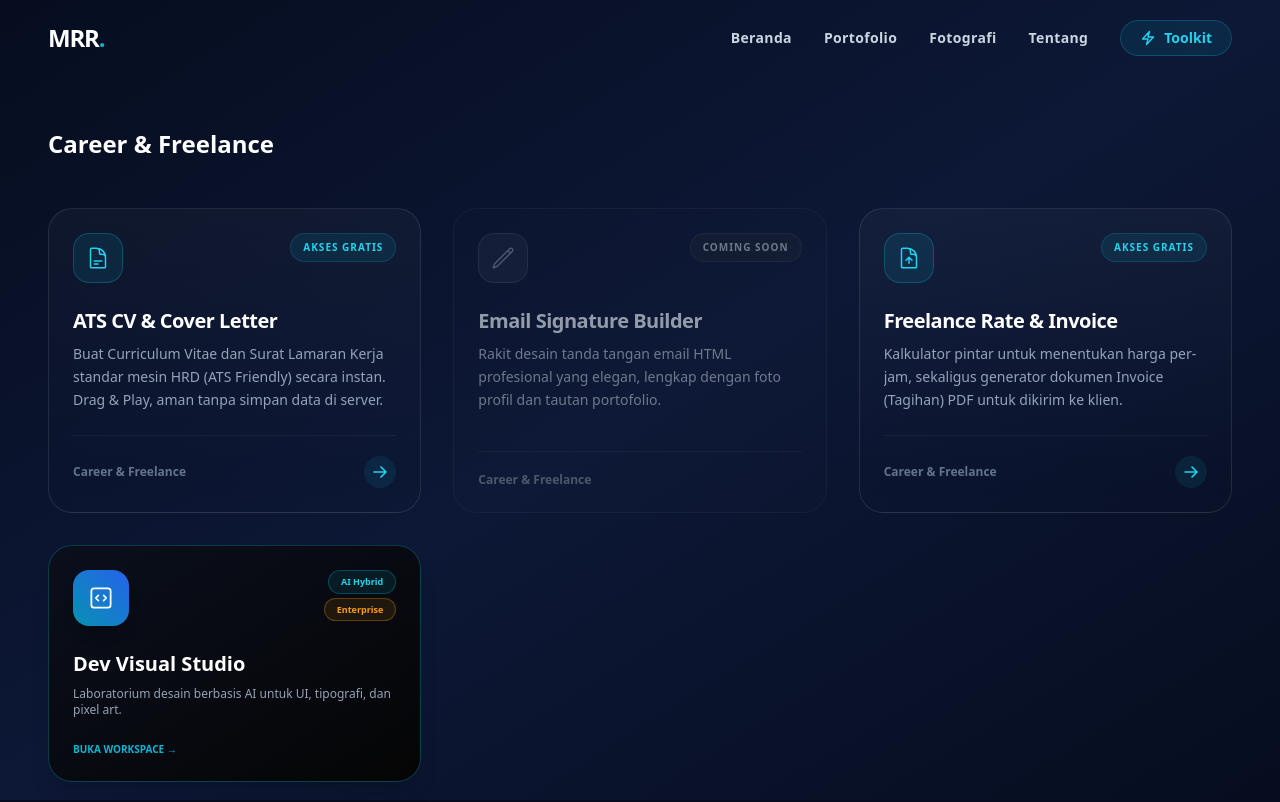
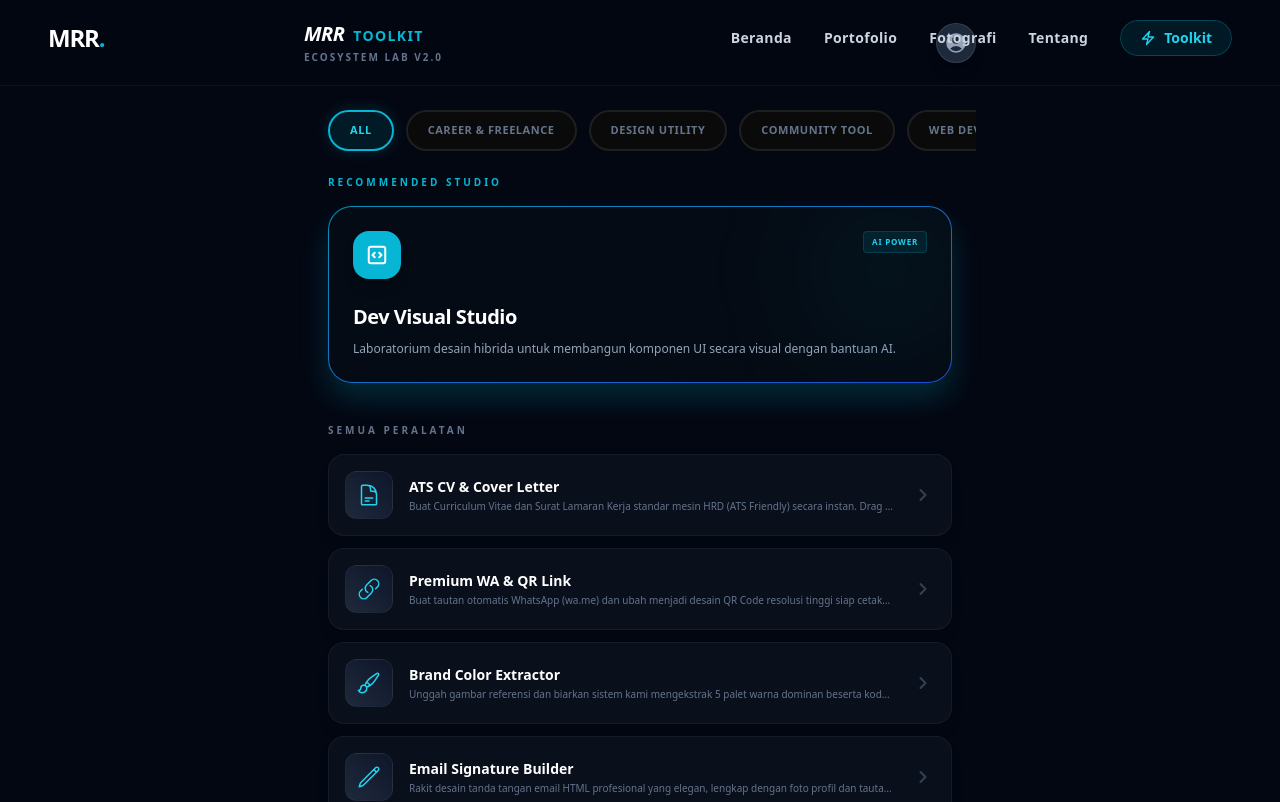
Before and after one commit to Rafli161102/CV-MRR, a Next.js app: page /toolkit in a window 1280 px wide. Shown: the top 802 px of the page. Built offline with nearby package versions, Linux system fonts and the light colour scheme.

Commit message:
Update page.jsx

```diff
--- a/src/app/toolkit/page.jsx
+++ b/src/app/toolkit/page.jsx
@@ -1,96 +1,140 @@
+"use client";
+
+import React, { useState } from 'react';
+import Link from 'next/link';
 import { toolkits } from '../../data/toolkitDB';
-import ToolCard from '../../components/ToolCard';
-import Link from 'next/link';
-
-export const metadata = {
-  title: 'Toolkit Ekosistem | MRR Digital Tools',
-  description: 'Kumpulan Micro-SaaS gratis dan utilitas desain profesional untuk mempercepat workflow kreatif Anda.',
-};
 
 // =========================================================================
-// IKON SVG PREMIUM UNTUK PRIVASI & TIPS
+// UI COMPONENTS UNTUK TAMPILAN ALA NATIVE APP
 // =========================================================================
-const ShieldCheckIcon = () => (
-  <svg xmlns="http://www.w3.org/2000/svg" fill="none" viewBox="0 0 24 24" strokeWidth={1.5} stroke="currentColor" className="w-6 h-6 text-emerald-400">
-    <path strokeLinecap="round" strokeLinejoin="round" d="M9 12.75L11.25 15 15 9.75M21 12c0 1.268-.63 2.39-1.593 3.068a3.745 3.745 0 01-1.043 3.296 3.745 3.745 0 01-3.296 1.043A3.745 3.745 0 0112 21c-1.268 0-2.39-.63-3.068-1.593a3.746 3.746 0 01-3.296-1.043 3.745 3.745 0 01-1.043-3.296A3.745 3.745 0 013 12c0-1.268.63-2.39 1.593-3.068a3.745 3.745 0 011.043-3.296 3.746 3.746 0 013.296-1.043A3.746 3.746 0 0112 3c1.268 0 2.39.63 3.068 1.593a3.746 3.746 0 013.296 1.043 3.746 3.746 0 011.043 3.296A3.745 3.745 0 0121 12z" />
-  </svg>
+
+const CategoryTab = ({ title, isActive, onClick }) => (
+  <button
+    onClick={onClick}
+    className={`shrink-0 px-5 py-2.5 rounded-full text-[11px] font-black uppercase tracking-wider transition-all duration-300 border-2 ${
+      isActive
+      ? 'bg-cyan-500/10 text-cyan-400 border-cyan-500 shadow-[0_0_15px_rgba(6,182,212,0.2)]'
+      : 'bg-[#0a0a0a] text-slate-500 border-[#1f1f1f] active:scale-95'
+    }`}
+  >
+    {title}
+  </button>
 );
 
-const EyeSlashIcon = () => (
-  <svg xmlns="http://www.w3.org/2000/svg" fill="none" viewBox="0 0 24 24" strokeWidth={1.5} stroke="currentColor" className="w-5 h-5 text-cyan-400">
-    <path strokeLinecap="round" strokeLinejoin="round" d="M3.98 8.223A10.477 10.477 0 001.934 12C3.226 16.338 7.244 19.5 12 19.5c.993 0 1.953-.138 2.863-.395M6.228 6.228A10.45 10.45 0 0112 4.5c4.756 0 8.773 3.162 10.065 7.498a10.523 10.523 0 01-4.293 5.774M6.228 6.228L3 3m3.228 3.228l3.65 3.65m7.822 7.822L21 21m-3.228-3.228l-3.65-3.65m0 0a3 3 0 10-4.243-4.243m4.242 4.242L9.88 9.88" />
+const MiniToolCard = ({ tool }) => (
+  <Link href={tool.link} className="group relative flex items-center gap-4 p-4 bg-[#0a0f1c] border border-white/5 rounded-2xl active:scale-[0.97] transition-all shadow-lg">
+    {/* Icon Wrapper */}
+    <div className="w-12 h-12 shrink-0 bg-gradient-to-tr from-slate-800 to-slate-900 rounded-xl flex items-center justify-center text-cyan-400 group-hover:text-white transition-colors border border-white/5 shadow-inner">
+      {tool.icon}
+    </div>
+
+    {/* Info */}
+    <div className="flex-1 min-w-0">
+      <div className="flex items-center gap-2 mb-0.5">
+        <h3 className="text-sm font-bold text-white truncate">{tool.title}</h3>
+        {tool.isPremium && (
+          <span className="text-[7px] font-black bg-amber-500 text-black px-1.5 py-0.5 rounded-sm uppercase">PRO</span>
+        )}
+      </div>
+      <p className="text-[10px] text-slate-500 line-clamp-1 font-medium">{tool.description}</p>
+    </div>
+
+    {/* Arrow */}
+    <div className="text-slate-700 group-hover:text-cyan-500 transition-colors px-1">
+      <svg xmlns="http://www.w3.org/2000/svg" fill="none" viewBox="0 0 24 24" strokeWidth={3} stroke="currentColor" className="w-4 h-4">
+        <path strokeLinecap="round" strokeLinejoin="round" d="M8.25 4.5l7.5 7.5-7.5 7.5" />
       </svg>
-);
-
-const LockIcon = () => (
-  <svg xmlns="http://www.w3.org/2000/svg" fill="none" viewBox="0 0 24 24" strokeWidth={1.5} stroke="currentColor" className="w-5 h-5 text-cyan-400">
-    <path strokeLinecap="round" strokeLinejoin="round" d="M16.5 10.5V6.75a4.5 4.5 0 10-9 0v3.75m-.75 11.25h10.5a2.25 2.25 0 002.25-2.25v-6.75a2.25 2.25 0 00-2.25-2.25H6.75a2.25 2.25 0 00-2.25 2.25v6.75a2.25 2.25 0 002.25 2.25z" />
-  </svg>
+    </div>
+  </Link>
 );
 
 export default function ToolkitPage() {
-  const categories = [...new Set(toolkits.map(tool => tool.category))];
+  const [activeCat, setActiveCat] = useState('All');
+  const categories = ['All', ...new Set(toolkits.map(tool => tool.category))];
+
+  const filteredTools = activeCat === 'All'
+    ? toolkits
+    : toolkits.filter(tool => tool.category === activeCat);
 
   return (
-    <div className="min-h-screen pt-32 pb-24 px-6 md:px-12 relative overflow-hidden">
+    <div className="min-h-screen bg-[#030712] text-slate-200 font-sans pb-32">
 
-      <div className="max-w-[1400px] mx-auto relative z-10">
-
-        {/* TOOLKIT */}
-        <div className="space-y-32">
-          {categories.map((category, catIndex) => {
-            const categoryTools = toolkits.filter(tool => tool.category === category);
-            return (
-              <div key={category}>
-
-                <div className="mb-12">
-                  <h2 className="text-2xl font-black text-white">{category}</h2>
+      {/* APP HEADER */}
+      <div className="sticky top-0 z-50 bg-[#030712]/80 backdrop-blur-xl border-b border-white/5 px-6 py-5">
+        <div className="max-w-2xl mx-auto flex items-center justify-between">
+          <div>
+            <h1 className="text-xl font-black text-white tracking-tight italic">MRR <span className="text-cyan-500 uppercase not-italic text-sm ml-1 tracking-widest">Toolkit</span></h1>
+            <p className="text-[10px] text-slate-500 font-bold uppercase tracking-[0.2em] mt-0.5">Ecosystem Lab v2.0</p>
           </div>
-
-                {/* GRID */}
-                <div className="grid grid-cols-1 md:grid-cols-2 xl:grid-cols-3 gap-8">
-
-                  {/* TOOL DARI DATABASE */}
-                  {categoryTools.map((tool) => (
-                    <ToolCard key={tool.id} tool={tool} />
-                  ))}
-
-                  {/* DEV VISUAL STUDIO CARD */}
-                  {category === categories[0] && (
-                    <Link href="/css-studio" className="group relative flex flex-col p-6 bg-gradient-to-br from-[#0a0f1c] to-[#050505] border border-cyan-500/30 hover:border-cyan-400 rounded-3xl transition-all duration-500 hover:-translate-y-2 shadow-xl">
-
-                      <div className="flex justify-between items-start mb-6">
-                        <div className="w-14 h-14 bg-gradient-to-tr from-cyan-600 to-blue-600 rounded-2xl flex items-center justify-center shadow-lg group-hover:scale-110 transition-transform">
-                          <svg xmlns="http://www.w3.org/2000/svg" fill="none" viewBox="0 0 24 24" strokeWidth={1.5} stroke="currentColor" className="w-7 h-7 text-white">
-                            <path strokeLinecap="round" strokeLinejoin="round" d="M14.25 9.75L16.5 12l-2.25 2.25m-4.5 0L7.5 12l2.25-2.25M6 20.25h12A2.25 2.25 0 0020.25 18V6A2.25 2.25 0 0018 3.75H6A2.25 2.25 0 003.75 6v12A2.25 2.25 0 006 20.25z" />
-                          </svg>
+          <div className="w-10 h-10 rounded-full bg-slate-800 border border-white/10 flex items-center justify-center overflow-hidden shadow-lg">
+             <svg xmlns="http://www.w3.org/2000/svg" viewBox="0 0 24 24" fill="currentColor" className="w-6 h-6 text-slate-400"><path fillRule="evenodd" d="M18.685 19.097A9.723 9.723 0 0021.75 12c0-5.385-4.365-9.75-9.75-9.75S2.25 6.615 2.25 12a9.723 9.723 0 003.065 7.097A9.716 9.716 0 0012 21.75a9.716 9.716 0 006.685-2.653zm-12.54-1.285A7.486 7.486 0 0112 15a7.486 7.486 0 015.855 2.812A8.224 8.224 0 0112 20.25a8.224 8.224 0 01-5.855-2.438zM15.75 9a3.75 3.75 0 11-7.5 0 3.75 3.75 0 017.5 0z" clipRule="evenodd" /></svg>
           </div>
-
-                        <div className="flex flex-col items-end gap-1">
-                          <span className="px-3 py-1 bg-cyan-500/10 border border-cyan-500/30 text-cyan-400 text-[9px] font-black rounded-full">AI Hybrid</span>
-                          <span className="px-3 py-1 bg-amber-500/10 border border-amber-500/30 text-amber-500 text-[9px] font-black rounded-full">Enterprise</span>
         </div>
       </div>
 
-                      <h3 className="text-xl font-black text-white mb-2 group-hover:text-cyan-400">Dev Visual Studio</h3>
-                      <p className="text-xs text-slate-400">
-                        Laboratorium desain berbasis AI untuk UI, tipografi, dan pixel art.
-                      </p>
+      <div className="max-w-2xl mx-auto px-6">
 
-                      <div className="mt-6 text-[10px] font-black text-cyan-500 uppercase">
-                        Buka Workspace →
+        {/* HORIZONTAL CATEGORY SCROLL */}
+        <div className="flex overflow-x-auto no-scrollbar gap-3 py-6 -mx-6 px-6 snap-x touch-pan-x">
+          {categories.map(cat => (
+            <CategoryTab
+              key={cat}
+              title={cat}
+              isActive={activeCat === cat}
+              onClick={() => setActiveCat(cat)}
+            />
+          ))}
         </div>
 
+        {/* FLAGSHIP FEATURE (DIBUAT LEBIH MEWAH) */}
+        {activeCat === 'All' && (
+          <div className="mb-10 anim-fade-in">
+             <span className="text-[10px] font-black text-cyan-500 uppercase tracking-[0.3em] mb-4 block">Recommended Studio</span>
+             <Link href="/css-studio" className="block relative group overflow-hidden rounded-3xl bg-gradient-to-br from-cyan-600 to-blue-700 p-[1px] shadow-[0_15px_30px_rgba(6,182,212,0.2)]">
+                <div className="bg-[#050b14] rounded-[calc(1.5rem-1px)] p-6 relative overflow-hidden">
+                  <div className="absolute top-0 right-0 w-32 h-32 bg-cyan-500/10 rounded-full blur-3xl"></div>
+                  <div className="flex justify-between items-start mb-6">
+                    <div className="w-12 h-12 bg-cyan-500 rounded-2xl flex items-center justify-center text-white shadow-lg group-hover:rotate-6 transition-transform">
+                       <svg xmlns="http://www.w3.org/2000/svg" fill="none" viewBox="0 0 24 24" strokeWidth={2} stroke="currentColor" className="w-6 h-6"><path strokeLinecap="round" strokeLinejoin="round" d="M14.25 9.75L16.5 12l-2.25 2.25m-4.5 0L7.5 12l2.25-2.25M6 20.25h12A2.25 2.25 0 0020.25 18V6A2.25 2.25 0 0018 3.75H6A2.25 2.25 0 003.75 6v12A2.25 2.25 0 006 20.25z" /></svg>
+                    </div>
+                    <span className="bg-cyan-500/10 text-cyan-400 text-[8px] font-black px-2 py-1 rounded border border-cyan-500/20 uppercase tracking-widest">AI Power</span>
+                  </div>
+                  <h2 className="text-xl font-black text-white tracking-tight group-hover:text-cyan-400 transition-colors">Dev Visual Studio</h2>
+                  <p className="text-xs text-slate-400 mt-2 leading-relaxed">Laboratorium desain hibrida untuk membangun komponen UI secara visual dengan bantuan AI.</p>
+                </div>
              </Link>
+          </div>
         )}
 
+        {/* GRID UTAMA - MINI CARDS */}
+        <div className="space-y-4">
+          <span className="text-[10px] font-black text-slate-500 uppercase tracking-[0.3em] block">
+            {activeCat === 'All' ? 'Semua Peralatan' : `Kategori: ${activeCat}`}
+          </span>
+
+          <div className="grid grid-cols-1 gap-3">
+            {filteredTools.map(tool => (
+              tool.id !== 'css-studio' && <MiniToolCard key={tool.id} tool={tool} />
+            ))}
           </div>
         </div>
-            );
-          })}
+
+        {/* FEEDBACK BUTTON */}
+        <div className="mt-12 p-6 rounded-[2rem] bg-gradient-to-br from-slate-900 to-black border border-white/5 text-center">
+           <h4 className="text-sm font-bold text-white mb-2">Butuh Tool Lain?</h4>
+           <p className="text-[11px] text-slate-500 mb-5 leading-relaxed">Punya ide aplikasi micro-SaaS yang bisa mempermudah kerjaan kita? Mari diskusikan.</p>
+           <a href="https://wa.me/6285155020363" className="inline-block px-8 py-3 bg-white text-black text-[10px] font-black uppercase tracking-widest rounded-xl active:scale-95 transition-all">Hubungi Arsitek</a>
         </div>
 
       </div>
+
+      {/* STYLE KHUSUS HIDE SCROLLBAR */}
+      <style>{`
+        .no-scrollbar::-webkit-scrollbar { display: none; }
+        .no-scrollbar { -ms-overflow-style: none; scrollbar-width: none; }
+        .anim-fade-in { animation: fadeIn 0.5s ease-out forwards; }
+        @keyframes fadeIn { from { opacity: 0; transform: translateY(10px); } to { opacity: 1; transform: translateY(0); } }
+      `}</style>
     </div>
   );
 }
```
Lines whose indentation alone changed are shown as unchanged.
